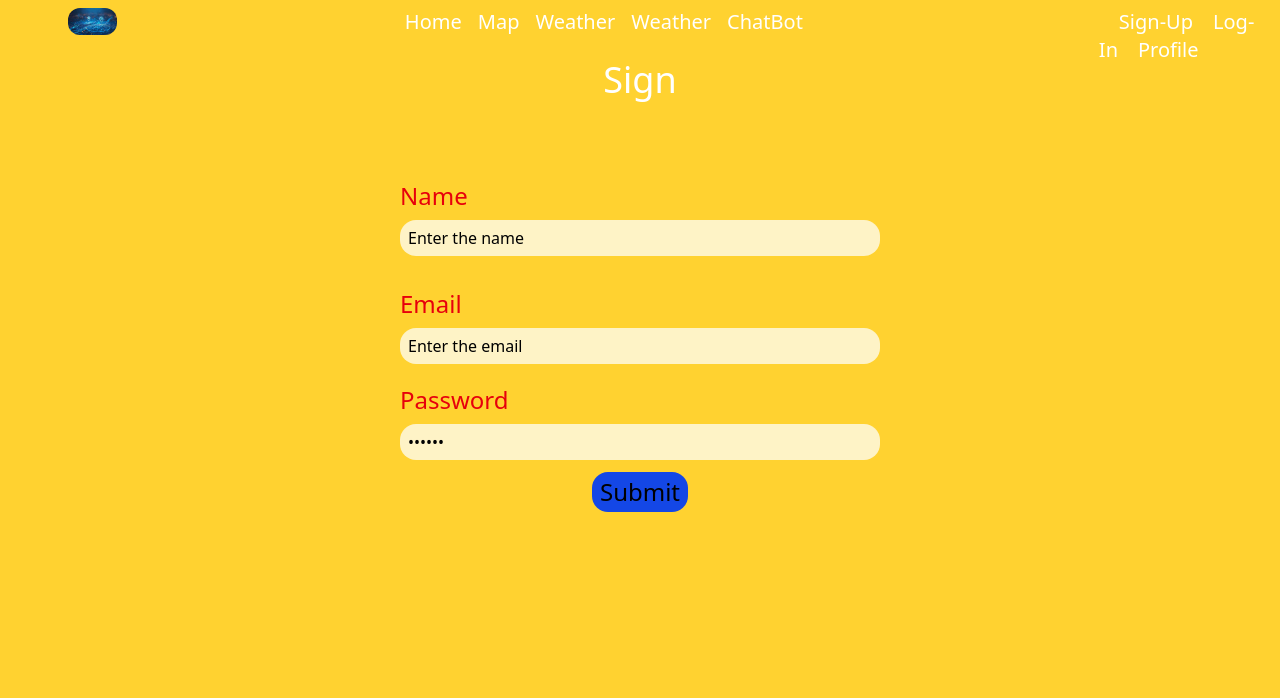
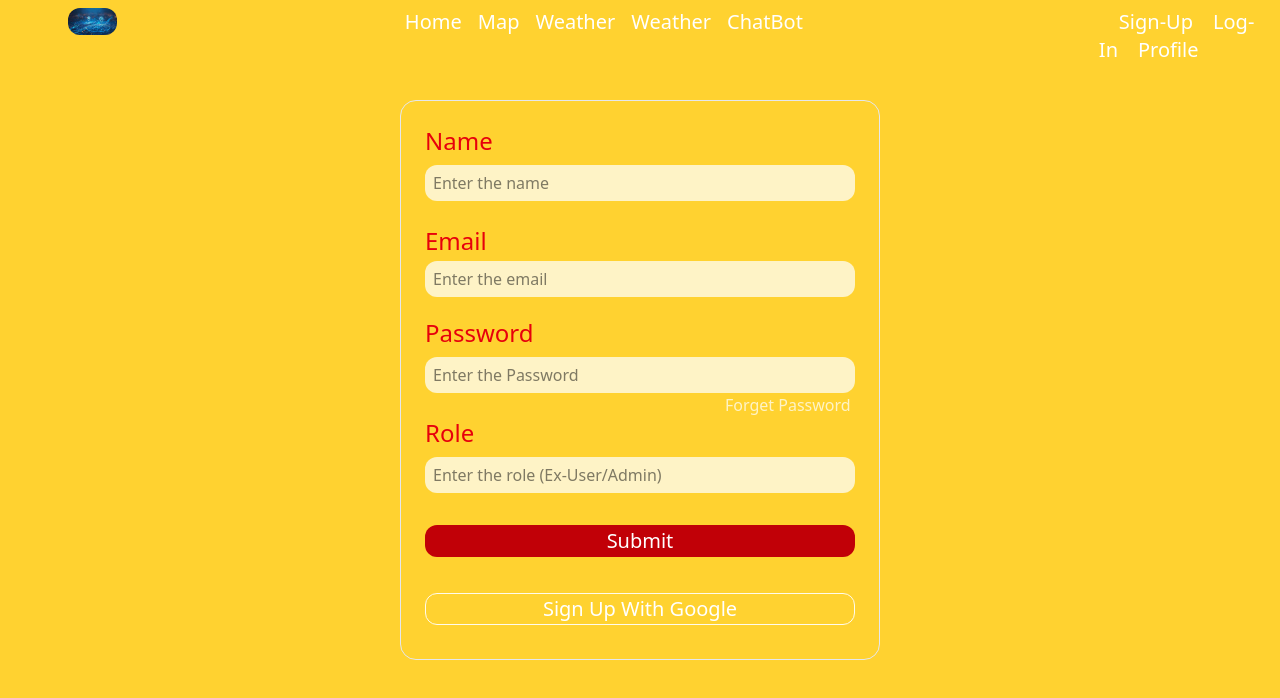
Before and after one commit to Student-Aaditya/OfflineTracker, a React (Vite) app in the folder Frontend/frontend/: page /sign in a window 1280 px wide. Shown: the top 698 px of the page. Built offline with nearby package versions, Linux system fonts and the light colour scheme.

Commit message:
Adding Sign Page

```diff
--- a/Frontend/frontend/src/component/Auth/Sign.jsx
+++ b/Frontend/frontend/src/component/Auth/Sign.jsx
@@ -1,16 +1,11 @@
 import {useForm} from 'react-hook-form'
 import axios from 'axios'
 import Header from '../Header.jsx';
+import { Link } from 'react-router-dom';
 
 function Sign(){
 
-  const {register,handleSubmit,formState:{errors}}=useForm({
-    defaultValues:{
-      name:"Enter the name",
-      email:"Enter the email",
-      password:"Enter "
-    }
-  });
+  const {register,handleSubmit,formState:{errors}}=useForm();
 
   const submit=async(data)=>{
     try{
@@ -28,30 +23,29 @@ function Sign(){
 
     <div className='bg-amber-300 items-center h-screen w-full bg-[url("/images.jpeg")] bg-cover bg-center'>
     <Header/>
-    <h1 className='text-white text-4xl text-center'>Sign</h1>
-    <div className=' items-center mx-auto h-120 w-120 mt-20 rounded-2xl'>
-    <form onSubmit={handleSubmit(submit)} className='grid '>
+    <div className=' items-center mx-auto h-140 w-120 mt-10  rounded-2xl border border-gray-200 p-6 '>
+    <form onSubmit={handleSubmit(submit)} className='grid  '>
     <label htmlFor="Name" className='text-2xl text-red-600'>Name</label>
-    <input type="text"
+    <input type="text" placeholder='Enter the name'
     {...register("name",{
       required:"Enter the Name",
-    })} className='bg-amber-100 h-9 rounded-2xl mt-2 pl-2' /><br/>
+    })} className='bg-amber-100 h-9 w-full rounded-xl mt-2 pl-2' /><br/>
     {errors.name && <p>{errors.name.message}</p>}
 
-    <label htmlFor="Email" className='text-2xl mt-2 text-red-600'>Email</label>
-    <input type="email"
+    <label htmlFor="Email" className='text-2xl  text-red-600'>Email</label>
+    <input type="email" placeholder='Enter the email'
     {...register("email",{
       required:"Enter the eamil",
         pattern:{
           value:/^[a-zA-Z0-9._+]+@+[a-zA-Z]+\.co\.in$/,
           message:"Email should be in xyz@abc.co.in"
         }
-    })}  className='bg-amber-100 h-9 rounded-2xl mt-2 pl-2'/>
+    })}  className='bg-amber-100 h-9 rounded-xl mt-1 pl-2'/>
     {errors.email && <p>{errors.email.message}</p>}
 
 
     <label htmlFor="password"  className='text-2xl mt-5 text-red-600'>Password</label>
-    <input type="password"
+    <input type="password" placeholder='Enter the Password'
     {...register("password",{
       required:"Enter the password",
      pattern: {
@@ -59,10 +53,22 @@ function Sign(){
       message:
         "Password must have at least 1 uppercase, 1 number, 1 special character, and be 6+ characters long",
     },
-      min:6
-    })}  className='bg-amber-100 h-9 rounded-2xl mt-2 pl-2'/>
+    })}  className='bg-amber-100 h-9 rounded-xl mt-2 pl-2'/>
     {errors.password && <p>{errors.password.message}</p>}
-    <button type="submit" className='text-2xl bg-blue-700 w-24 h-10 mt-3 mx-auto items-center rounded-2xl'>Submit</button>
+    <Link className='ml-75 text-amber-100'>Forget Password</Link>
+
+
+    <label htmlFor="role"  className='text-2xl  text-red-600'>Role</label>
+    <input type="text" placeholder='Enter the role (Ex-User/Admin)'
+    {...register("role",{
+      required:"Enter the Role :-User /Admin",
+    })}  className='bg-amber-100 h-9 rounded-xl mt-2 pl-2'/>
+    {errors.role && <p>{errors.role.message}</p>}
+
+    <button type="submit" className='text-xl bg-red-700 w-full h-8 mt-8 mx-auto items-center rounded-xl text-white'>Submit</button>
+    <button type="submit" className='text-xl bg-[url("/google.png")] bg-contain bg-no-repeat bg-center w-full h-8 mt-9 mx-auto items-center border border-amber-50  rounded-xl text-white'>
+      Sign Up With Google</button>
+
     </form>
     </div>
     </div>
--- a/Frontend/frontend/tailwind.config.js
+++ b/Frontend/frontend/tailwind.config.js
@@ -14,7 +14,7 @@ export default {
         },
       },
       backgroundImage: {
-        "hero-pattern": "url('/images.jpeg')",
+        "hero-pattern": "url('/images.jpeg'),url('/images.png')",
       },
     },
   },
```
Also changed, not shown: Frontend/frontend/public/google.png (added).
